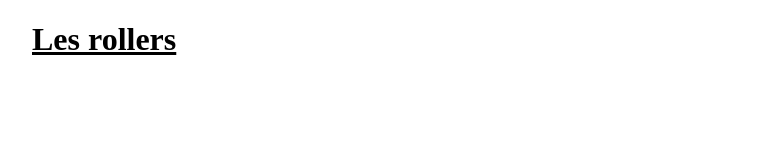
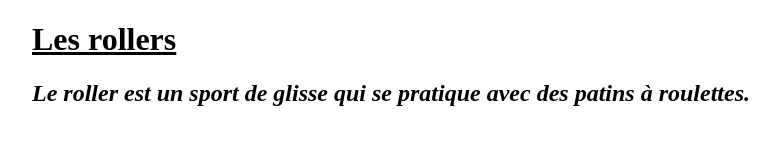
Before and after one commit to ThomasLaforge/html-discover, a plain HTML site: page index.html in a window 1280 px wide. Shown: the whole page, without its empty margins (96-875 px from the left). Drawn offline with Linux system fonts and the light colour scheme.

Commit message:
add sub title italic

```diff
--- a/index.css
+++ b/index.css
@@ -6,3 +6,7 @@ body {
 h1 {
     text-decoration: underline;
 }
+
+h2 {
+    font-style: italic;
+}
--- a/index.html
+++ b/index.html
@@ -8,5 +8,6 @@
 </head>
 <body>
     <h1>Les rollers</h1>
+    <h2>Le roller est un sport de glisse qui se pratique avec des patins à roulettes.</h2>
 </body>
 </html>
```
